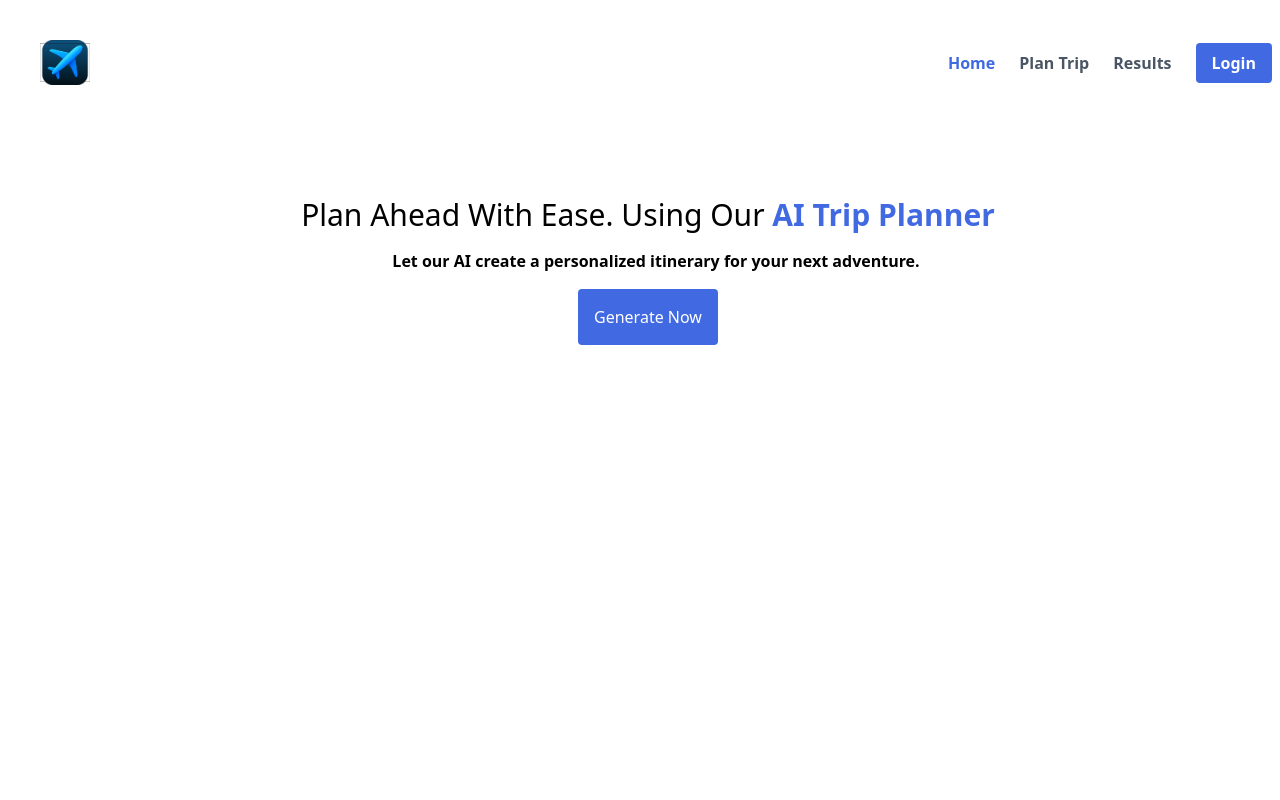
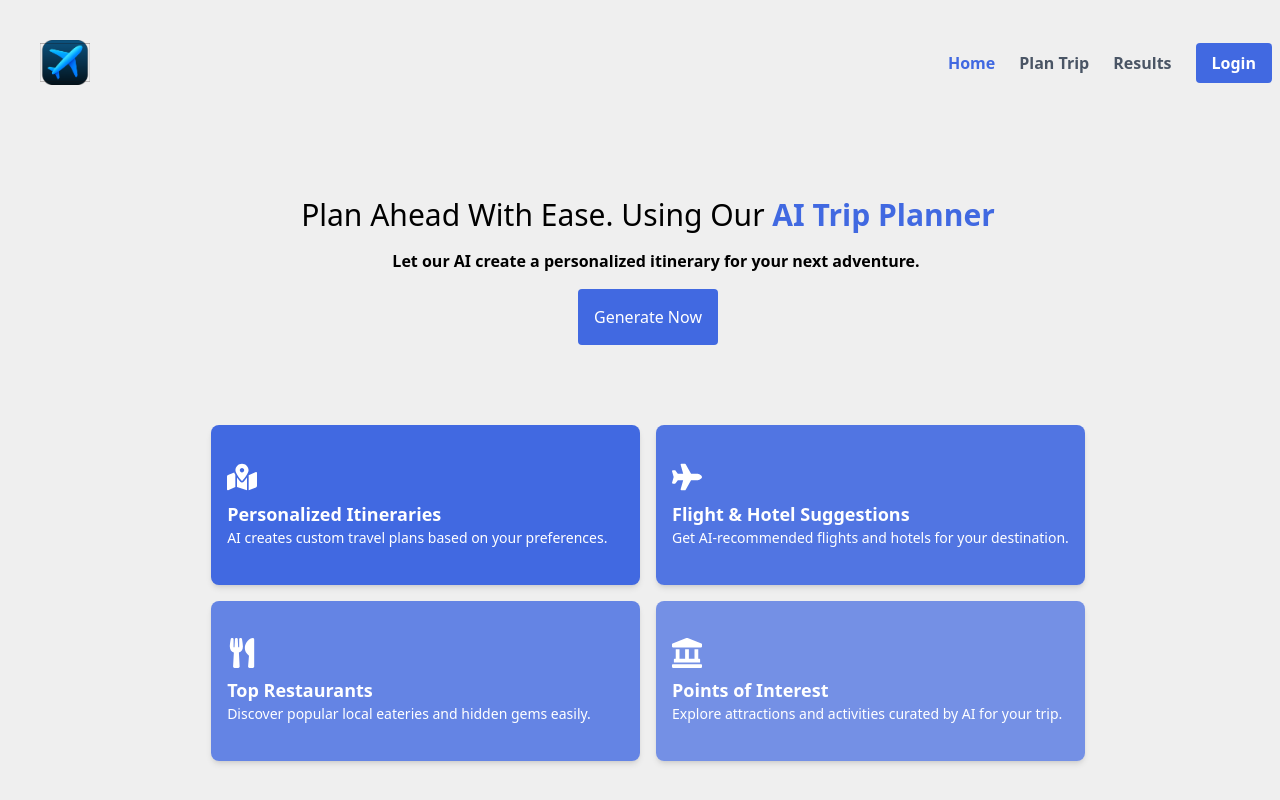
Before and after one commit to AbdulAdnan7/AIPlanner, a React (Vite) app in the folder Frontend/: page / in a window 1280 px wide. Shown: the top 800 px of the page. Built offline with nearby package versions, Linux system fonts and the light colour scheme.

Commit message:
Added Section

```diff
--- a/Frontend/index.html
+++ b/Frontend/index.html
@@ -6,7 +6,7 @@
     <title>TripMind</title>
     <link href="https://fonts.googleapis.com/css2?family=Poppins:wght@400;600&display=swap" rel="stylesheet">
   </head>
-  <body>
+  <body style="background-color: rgb(239, 239, 239);">
     <div id="root"></div>
     <script type="module" src="/src/main.jsx"></script>
   </body>
--- a/Frontend/src/components/HeroSection.jsx
+++ b/Frontend/src/components/HeroSection.jsx
@@ -1,11 +1,6 @@
 import React from 'react'
-import { Canvas } from '@react-three/fiber';
-import { OrbitControls } from '@react-three/drei';
-import PaperPlane from './PaperPlaine';
 import { NavLink } from 'react-router';
-
-
-
+import { FaMapMarkedAlt, FaPlane, FaUtensils, FaLandmark } from 'react-icons/fa';
 
 
 const Home = () => {
@@ -14,7 +9,7 @@ const Home = () => {
 
   return (
     <>
-   <section className='h-screen flex mt-16 justify-center p-6 ml-4 md:p-4' >
+   <section className='h-[80vh] flex mt-16 justify-center p-6 ml-4 md:p-4' >
   <div>
     <h1 className='text-3xl text-center'>Plan Ahead With Ease. Using Our <span className='text-[#4169E1] font-semibold'> AI Trip Planner</span></h1>
     <p className='text-center mt-4 font-semibold ml-4'>Let our AI create a personalized itinerary for your next adventure.</p>
@@ -26,25 +21,43 @@ const Home = () => {
 </button>
 </NavLink>
 
+  </div>
+<div className='grid grid-cols-1 sm:grid-cols-2 md:grid-cols-4 mt-20 gap-4'>
+  <div className='col-span-2 bg-[#4169E1] h-40 rounded-lg shadow-md hover:scale-105 transform transition-all duration-300 p-4 text-white flex flex-col justify-center items-start'>
+    <FaMapMarkedAlt className='text-3xl mb-2'/>
+    <h3 className='font-bold text-lg'>Personalized Itineraries</h3>
+    <p className='text-sm'>AI creates custom travel plans based on your preferences.</p>
+  </div>
+
+  <div className='col-span-2 bg-[#4169E1]/90 h-40 rounded-lg shadow-md hover:scale-105 transform transition-all duration-300 p-4 text-white flex flex-col justify-center items-start'>
+    <FaPlane className='text-3xl mb-2'/>
+    <h3 className='font-bold text-lg'>Flight & Hotel Suggestions</h3>
+    <p className='text-sm'>Get AI-recommended flights and hotels for your destination.</p>
+  </div>
+
+  <div className='col-span-2 bg-[#4169E1]/80 h-40 rounded-lg shadow-md hover:scale-105 transform transition-all duration-300 p-4 text-white flex flex-col justify-center items-start'>
+    <FaUtensils className='text-3xl mb-2'/>
+    <h3 className='font-bold text-lg'>Top Restaurants</h3>
+    <p className='text-sm'>Discover popular local eateries and hidden gems easily.</p>
+  </div>
+
+  <div className='col-span-2 bg-[#4169E1]/70 h-40 rounded-lg shadow-md hover:scale-105 transform transition-all duration-300 p-4 text-white flex flex-col justify-center items-start'>
+    <FaLandmark className='text-3xl mb-2'/>
+    <h3 className='font-bold text-lg'>Points of Interest</h3>
+    <p className='text-sm'>Explore attractions and activities curated by AI for your trip.</p>
+  </div>
+</div>
+
+
+
+
+
     </div>
-
-  </div>
-  <div>
-
-  </div>
    </section>
 
-{
-  /**
-   * <section class="h-screen flex items-center justify-center bg-gray-100">
-  <div class="text-center">
-    <h1 class="text-5xl font-bold mb-4">Welcome to My Website</h1>
-    <p class="text-lg text-gray-700">This is the hero section subtitle</p>
-  </div>
-</section>
+   <section className='bg-[#4169E1] min-h-screen'>
 
-   */
-}
+   </section>
     </>
   );
 };
```
